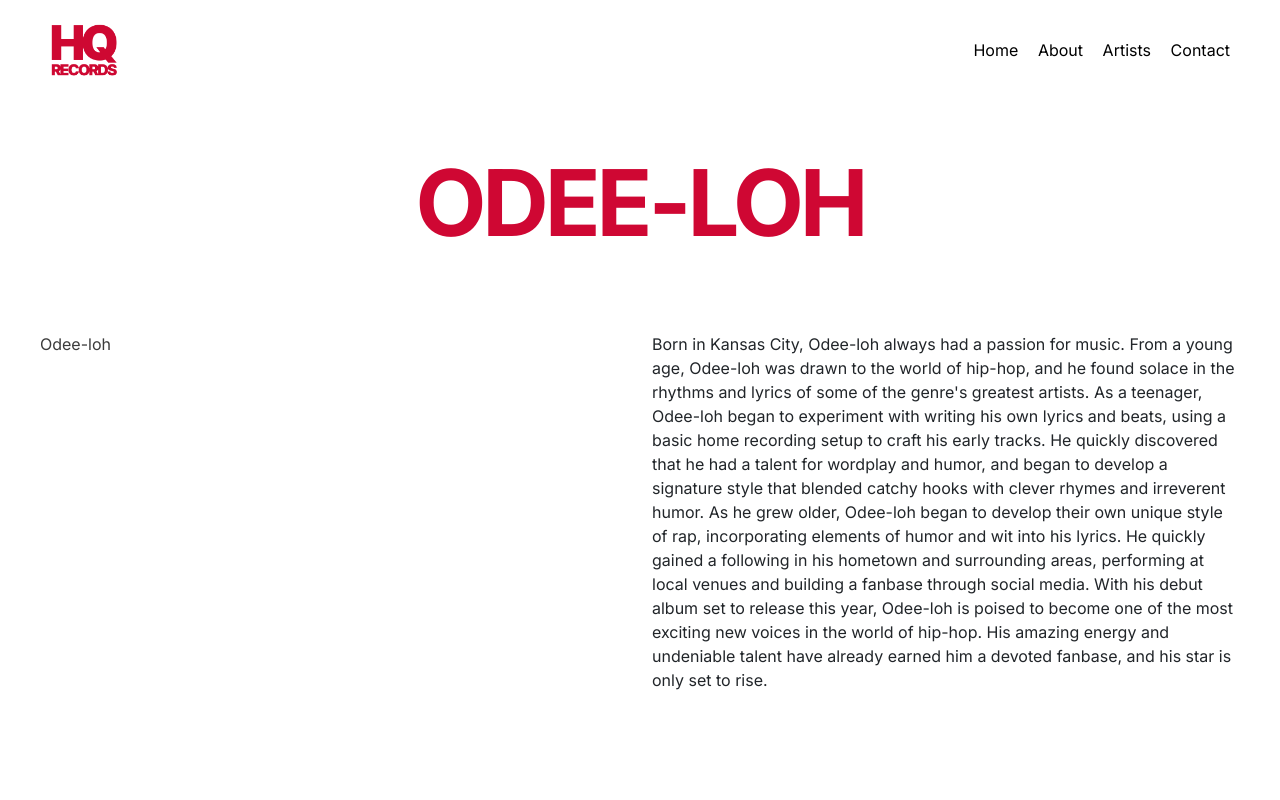
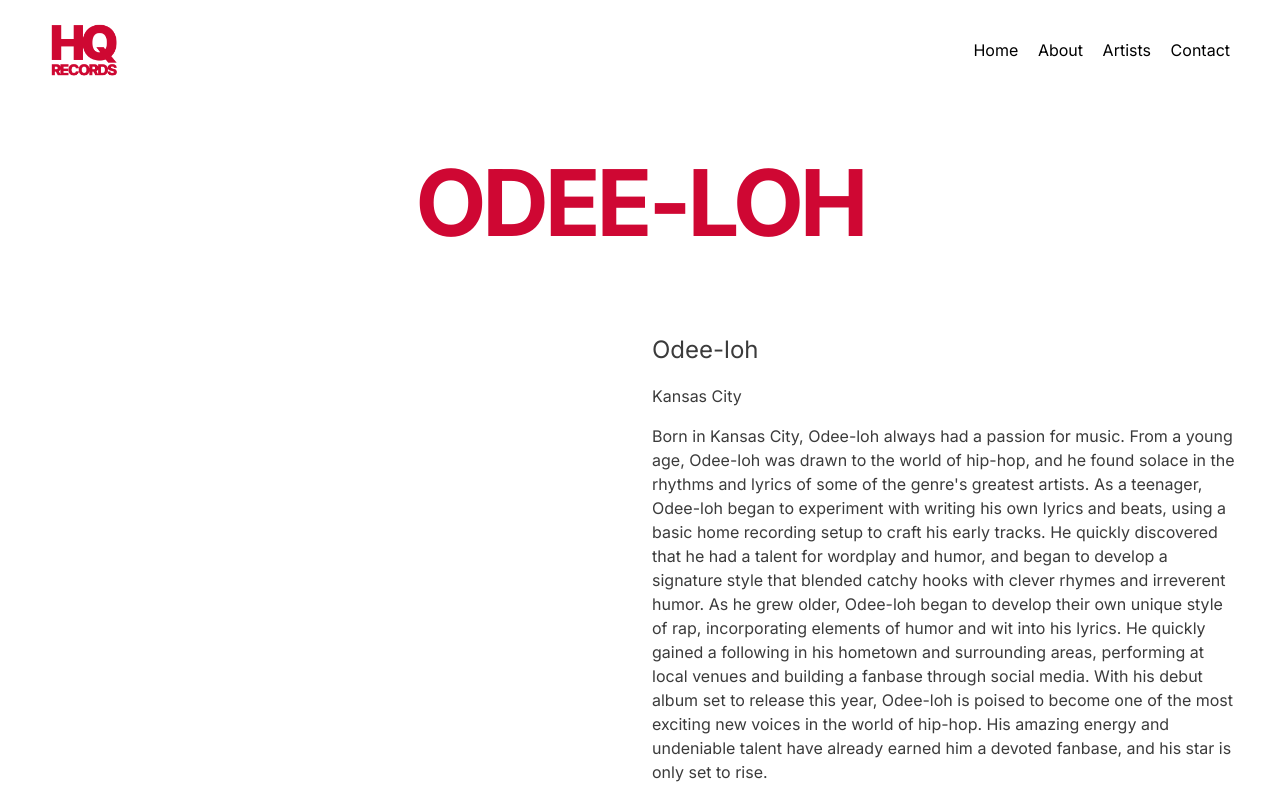
Before and after one commit to othewebdev/hq-records, a Next.js app: page /odeeloh in a window 1280 px wide. Shown: the top 800 px of the page. Built offline with nearby package versions, Linux system fonts and the light colour scheme.

Commit message:
[Success] Adding location to artist page and name

```diff
--- a/data/artistBiographies.js
+++ b/data/artistBiographies.js
@@ -1,7 +1,7 @@
 export const BIOGRAPHIES = [
   {
     artistName: "Veyster",
-    artistBio: `Born and raised in the heart of the city, Veyster was destined to make a name for himself in the music industry. At just 18 years old, he has already captured the attention of fans with his unique blend of infectious beats, clever lyrics, and undeniable charisma.
+    artistBio: `Born and raised in Kansas City, Veyster was destined to make a name for himself in the music industry. At just 18 years old, he has already captured the attention of fans with his unique blend of infectious beats, clever lyrics, and undeniable charisma.
     Growing up, Veyster was always drawn to music. He began writing rhymes at a young age, drawing inspiration from the sights and sounds of his city, as well as his own personal experiences. He spent countless hours perfecting his craft, experimenting with different styles and techniques until he found his own distinct sound.
     After posting some of his early tracks online, Veyster quickly gained a following. Fans were drawn to his confident flow, infectious energy, and unapologetic honesty. As his reputation grew, he began performing at local venues and attracting the attention of industry insiders.
     In 2022, Veyster released his debut album, "Love Letters" which was met with critical acclaim. The album showcased his versatility as an artist, blending elements of hip-hop, trap, and R&B to create a sound that was uniquely his own. From the catchy hooks of "No Discussion" to the introspective lyrics of "Reminiscing" each track on the album showcased Veyster's incredible talent and undeniable passion for music.
--- a/data/artistsInformation.js
+++ b/data/artistsInformation.js
@@ -18,6 +18,7 @@ const ARTISTS = [
     youtubeLink: "",
     tiktokLink: "",
     biography: BIOGRAPHIES[0].artistBio,
+    location: "Kansas City",
   },
   {
     name: "Brdwy Ev",
@@ -28,6 +29,7 @@ const ARTISTS = [
     instagramLink: "",
     youtubeLink: "",
     tiktokLink: "",
+    location: "Kansas City",
   },
   {
     name: "Odee-loh",
@@ -39,6 +41,7 @@ const ARTISTS = [
     youtubeLink: "",
     tiktokLink: "",
     biography: BIOGRAPHIES[2].artistBio,
+    location: "Kansas City",
   },
   {
     name: "Quan LLP!!",
@@ -49,6 +52,7 @@ const ARTISTS = [
     instagramLink: "",
     youtubeLink: "",
     tiktokLink: "",
+    location: "Kansas City",
   },
   {
     name: "Brdwy Seffy Smoove",
@@ -59,6 +63,7 @@ const ARTISTS = [
     instagramLink: "",
     youtubeLink: "",
     tiktokLink: "",
+    location: "Kansas City",
   },
   {
     name: "Dreskii",
@@ -69,6 +74,7 @@ const ARTISTS = [
     instagramLink: "",
     youtubeLink: "",
     tiktokLink: "",
+    location: "Kansas City",
   },
   {
     name: "Lil Myron",
@@ -79,6 +85,7 @@ const ARTISTS = [
     instagramLink: "",
     youtubeLink: "",
     tiktokLink: "",
+    location: "Kansas City",
   },
 ];
 
--- a/modules/ArtistInfo.js
+++ b/modules/ArtistInfo.js
@@ -5,11 +5,13 @@ const ArtistInfo = ({ artist }) => {
   return (
     <div className={styles.artistInfoContainer}>
       <div className={styles.artistInfoGrid}>
-        <div id="col1">
-          <p>{artist.name}</p>
-        </div>
-        <div id="col2">
-          <div>{artist.biography}</div>
+        <div id="imgColumn"></div>
+        <div id="bioColumn">
+          <p id={styles.artistName}>{artist.name}</p>
+          <span>
+            <p>{artist.location}</p>
+          </span>
+          <p>{artist.biography}</p>
         </div>
       </div>
     </div>
--- a/styles/ArtistInfo.module.css
+++ b/styles/ArtistInfo.module.css
@@ -18,6 +18,10 @@
   word-break: keep-all;
 }
 
+#artistName {
+  font-size: 24px;
+}
+
 @media screen and (max-width: 1080px) {
   .artistInfoGrid {
     display: flex;
```
